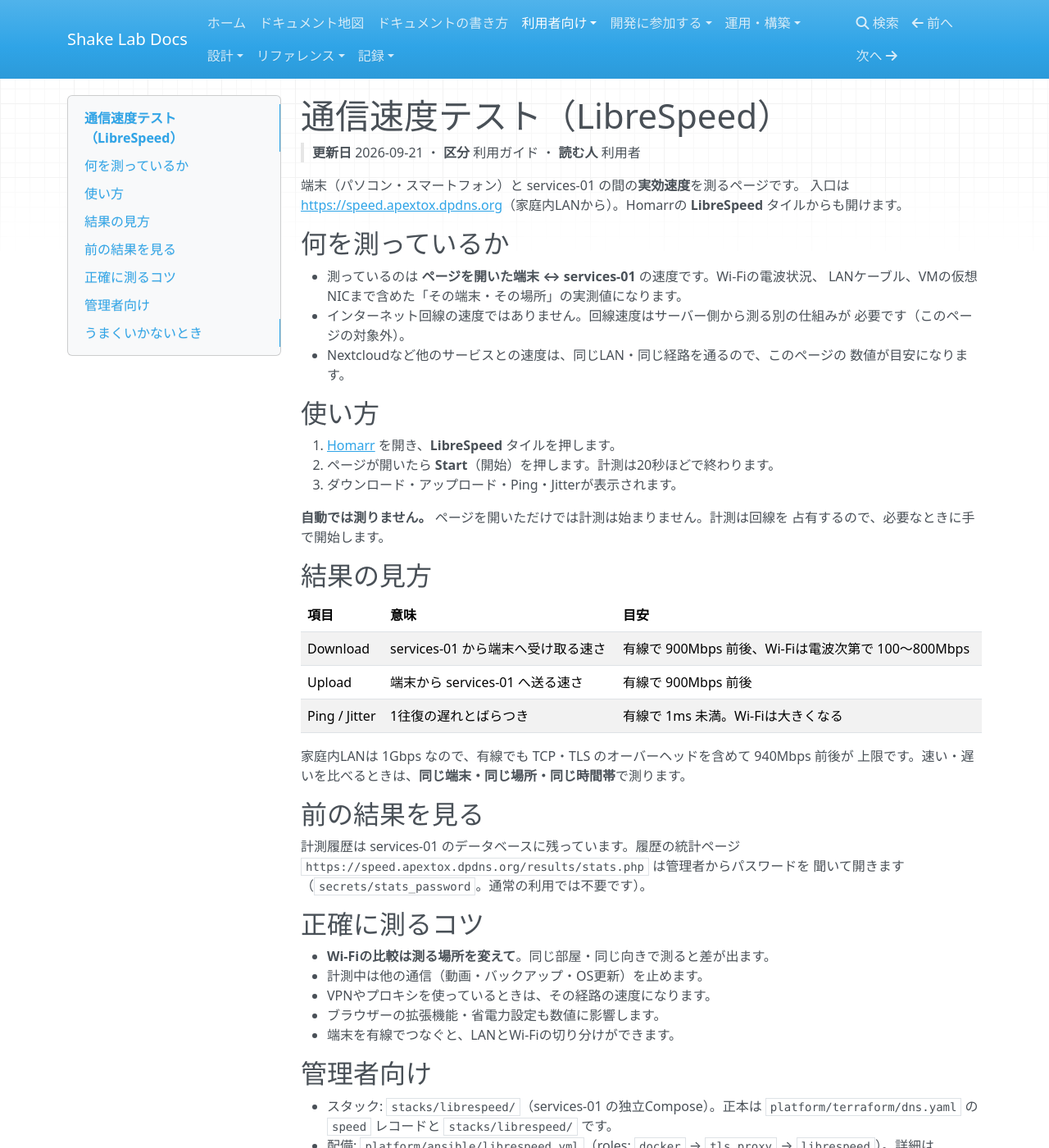
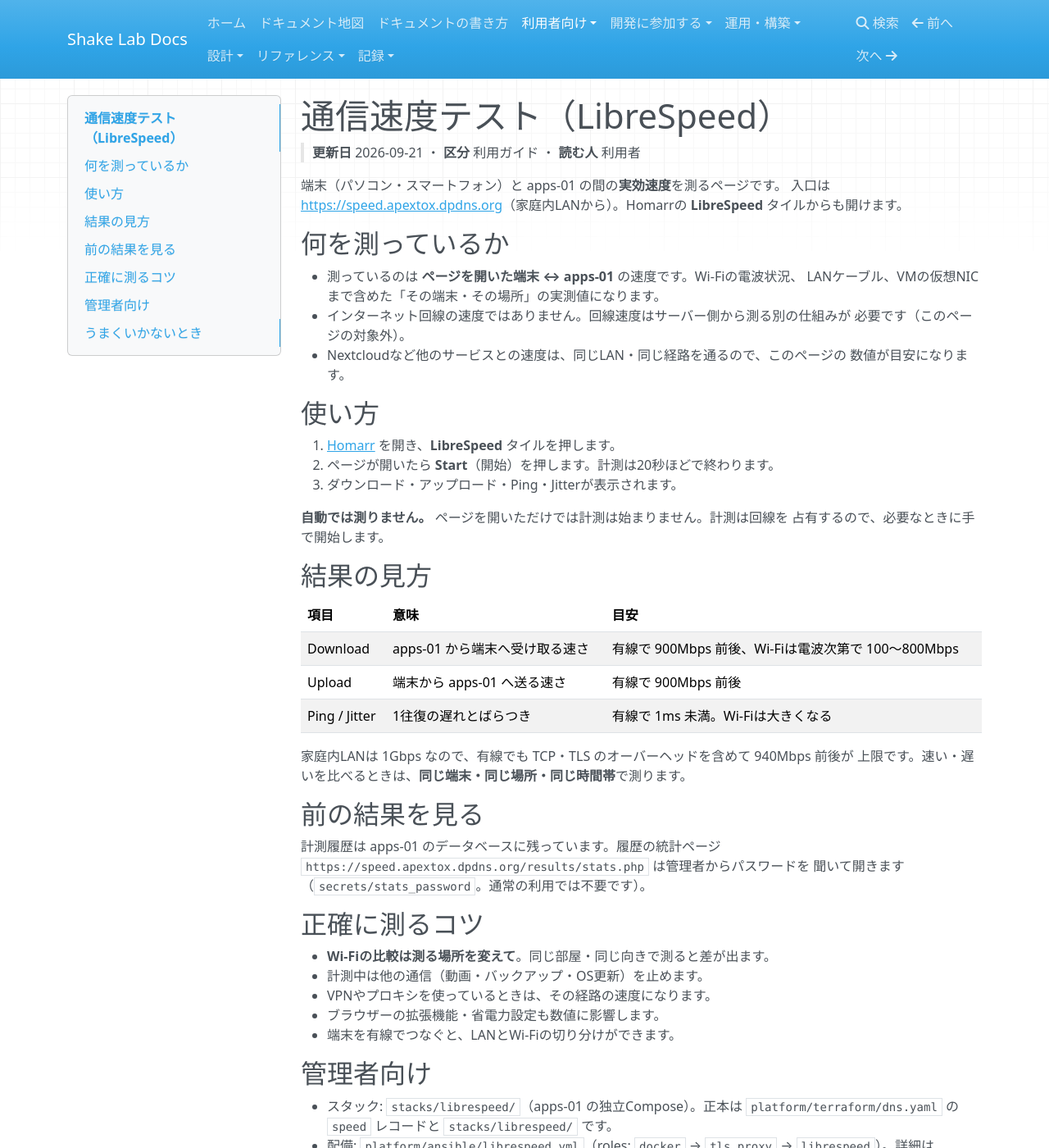
Before and after one commit to rurutheGeek/shake-cloud, an MkDocs documentation site: the page built from docs/services/librespeed.md, in a window 1280 px wide and 1400 px high. Shown: the whole window at 82% size. Built offline with MkDocs 1.6.1, drawn with Linux system fonts in a browser that asks for light colours; nearby versions of some CDN libraries; a script that is not in the unit is left out; some of the changed text lies outside the part shown.

Commit message:
feat(apps-01): LibreSpeedをservices-01からapps-01へ移す
配備先を/opt/librespeed・/srv/librespeedにし、Playbookの対象をappsグループ、DNSをapps-01へ切り替える。実機は移設済み（計測履歴をコピーし、services-01側は停止して入口から外した）。

Co-Authored-By: Claude Opus 5.5 <noreply@anthropic.com>

```diff
--- a/docs/services/librespeed.md
+++ b/docs/services/librespeed.md
@@ -12,13 +12,13 @@ tags:
 
 > **更新日** 2026-09-21 ・ **区分** 利用ガイド ・ **読む人** 利用者
 
-端末（パソコン・スマートフォン）と services-01 の間の**実効速度**を測るページです。
+端末（パソコン・スマートフォン）と apps-01 の間の**実効速度**を測るページです。
 入口は <https://speed.apextox.dpdns.org>（家庭内LANから）。Homarrの
 **LibreSpeed** タイルからも開けます。
 
 ## 何を測っているか
 
-- 測っているのは **ページを開いた端末 ↔ services-01** の速度です。Wi-Fiの電波状況、
+- 測っているのは **ページを開いた端末 ↔ apps-01** の速度です。Wi-Fiの電波状況、
   LANケーブル、VMの仮想NICまで含めた「その端末・その場所」の実測値になります。
 - インターネット回線の速度ではありません。回線速度はサーバー側から測る別の仕組みが
   必要です（このページの対象外）。
@@ -38,8 +38,8 @@ tags:
 
 | 項目 | 意味 | 目安 |
 | --- | --- | --- |
-| Download | services-01 から端末へ受け取る速さ | 有線で 900Mbps 前後、Wi-Fiは電波次第で 100〜800Mbps |
-| Upload | 端末から services-01 へ送る速さ | 有線で 900Mbps 前後 |
+| Download | apps-01 から端末へ受け取る速さ | 有線で 900Mbps 前後、Wi-Fiは電波次第で 100〜800Mbps |
+| Upload | 端末から apps-01 へ送る速さ | 有線で 900Mbps 前後 |
 | Ping / Jitter | 1往復の遅れとばらつき | 有線で 1ms 未満。Wi-Fiは大きくなる |
 
 家庭内LANは 1Gbps なので、有線でも TCP・TLS のオーバーヘッドを含めて 940Mbps 前後が
@@ -47,7 +47,7 @@ tags:
 
 ## 前の結果を見る
 
-計測履歴は services-01 のデータベースに残っています。履歴の統計ページ
+計測履歴は apps-01 のデータベースに残っています。履歴の統計ページ
 `https://speed.apextox.dpdns.org/results/stats.php` は管理者からパスワードを
 聞いて開きます（`secrets/stats_password`。通常の利用では不要です）。
 
@@ -61,7 +61,7 @@ tags:
 
 ## 管理者向け
 
-- スタック: `stacks/librespeed/`（services-01 の独立Compose）。正本は
+- スタック: `stacks/librespeed/`（apps-01 の独立Compose）。正本は
   `platform/terraform/dns.yaml` の `speed` レコードと `stacks/librespeed/` です。
 - 配備: `platform/ansible/librespeed.yml`（roles: `docker` → `tls_proxy` →
   `librespeed`）。詳細は `stacks/librespeed/README.md`。
@@ -74,7 +74,7 @@ tags:
 
 | 症状 | 確認すること |
 | --- | --- |
-| タイルが赤い | services-01 で `sudo python3 manage.py status`。コンテナが動いているか |
+| タイルが赤い | apps-01 で `sudo python3 manage.py status`。コンテナが動いているか |
 | ページは開くが数値が低い | 端末がWi-Fiか有線か、電波状況、同時通信の有無 |
 | 有線なのに300Mbps前後で頭打ち | USB接続のGbEアダプタ・USB-Cドック経由（USB 2.0では約300Mbpsが天井）。PC本体のLANポートへ直挿しして再測 |
 | LAN内なのに300Mbps前後（Tailscale導入端末） | Tailscaleのsubnet routeがLANより優先され、net-01経由で回り込むことがある。TailscaleのIFメトリックを上げる（`Set-NetIPInterface -InterfaceAlias Tailscale -InterfaceMetric 9999`）、または計測時だけOFF |
```
Also changed, not shown: docs/architecture/operations.md (+1 -1 lines), docs/operations/handover.md (+1 -1 lines), docs/reference/glossary.md (+1 -1 lines), platform/terraform/services/apps/README.md (+1 -1 lines), 9 other files.
